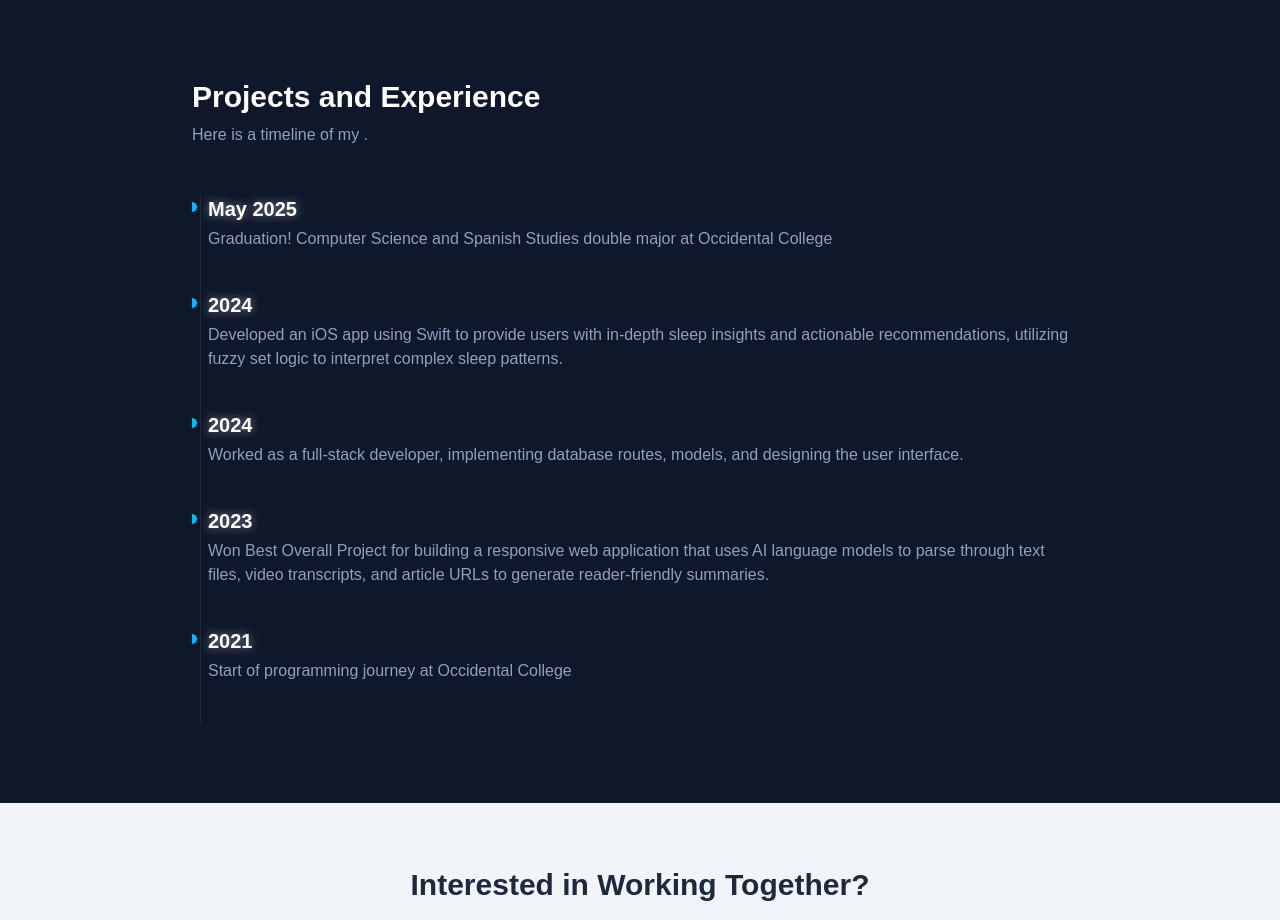
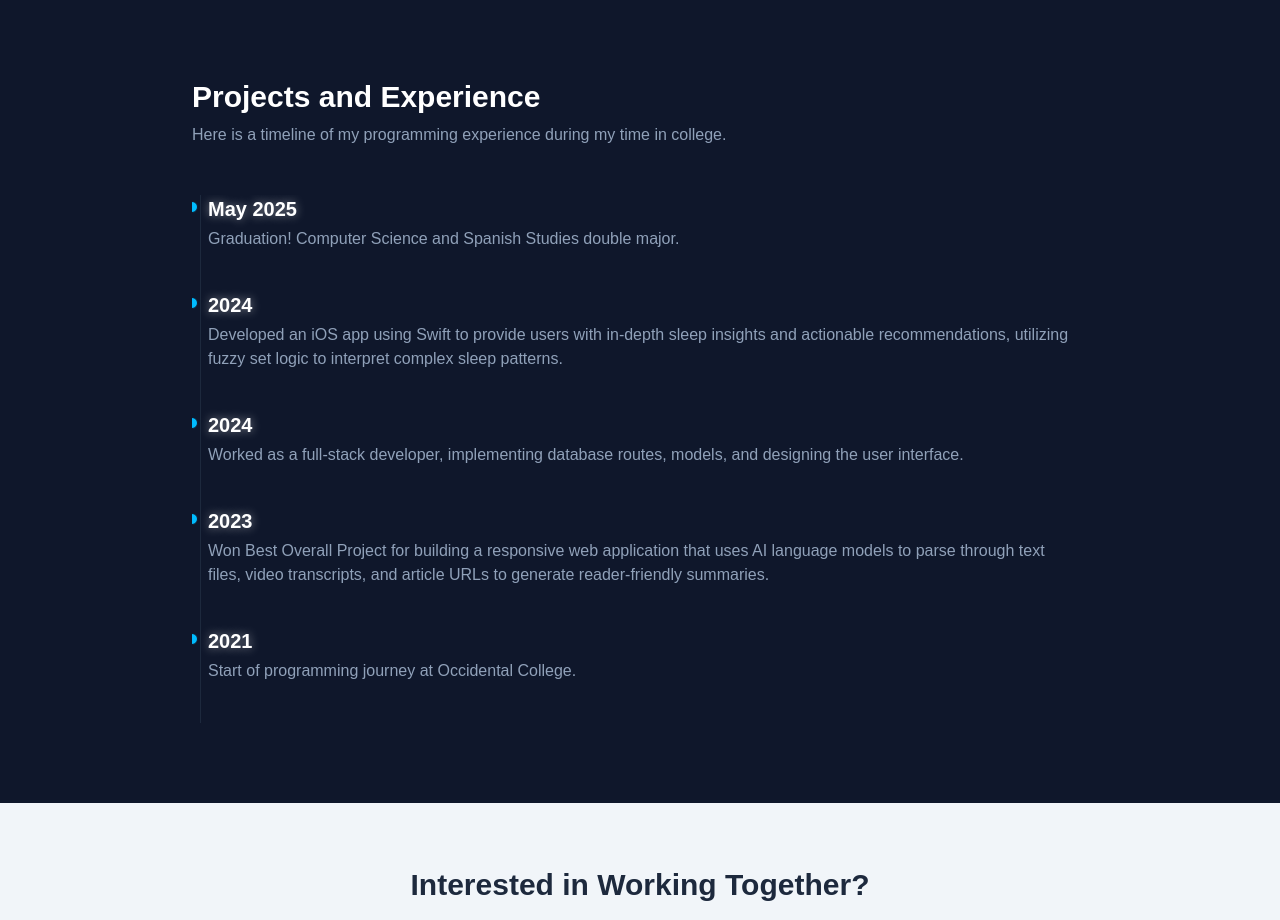
Before and after one commit to dsantiago8/personal-website, a Next.js app: page / in a window 1280 px wide. Shown: the part 1900-2820 px from the top of the page. Built offline with nearby package versions, Linux system fonts and the light colour scheme.

Commit message:
TImeline description update v2

```diff
--- a/src/app/components/Timeline.jsx
+++ b/src/app/components/Timeline.jsx
@@ -4,11 +4,11 @@ import { motion } from "framer-motion";
 import { useInView } from "react-intersection-observer";
 
 const timelineItems = [
-  { year: "May 2025", text: "Graduation! Computer Science and Spanish Studies double major at Occidental College" },
+  { year: "May 2025", text: "Graduation! Computer Science and Spanish Studies double major." },
   { year: "2024", text: "Developed an iOS app using Swift to provide users with in-depth sleep insights and actionable recommendations, utilizing fuzzy set logic to interpret complex sleep patterns." },
   { year: "2024", text: "Worked as a full-stack developer, implementing database routes, models, and designing the user interface." },
   { year: "2023", text: "Won Best Overall Project for building a responsive web application that uses AI language models to parse through text files, video transcripts, and article URLs to generate reader-friendly summaries." },
-  { year: "2021", text: "Start of programming journey at Occidental College" }
+  { year: "2021", text: "Start of programming journey at Occidental College." }
 ];
 
 export default function Timeline() {
@@ -16,7 +16,7 @@ export default function Timeline() {
     <section id="timeline" className="bg-slate-900 text-white py-20 px-6">
       <div className="max-w-4xl mx-auto">
         <h2 className="text-3xl font-semibold mb-2">Projects and Experience</h2>
-        <p className="text-slate-400 mb-12">Here is a timeline of my .</p>
+        <p className="text-slate-400 mb-12">Here is a timeline of my programming experience during my time in college.</p>
 
         <div className="relative before:absolute before:left-2 before:top-0 before:bottom-0 before:w-px before:bg-slate-800 max-h-[600px] overflow-y-auto pr-4 custom-scrollbar">
             {timelineItems.map((item, i) => {
```
